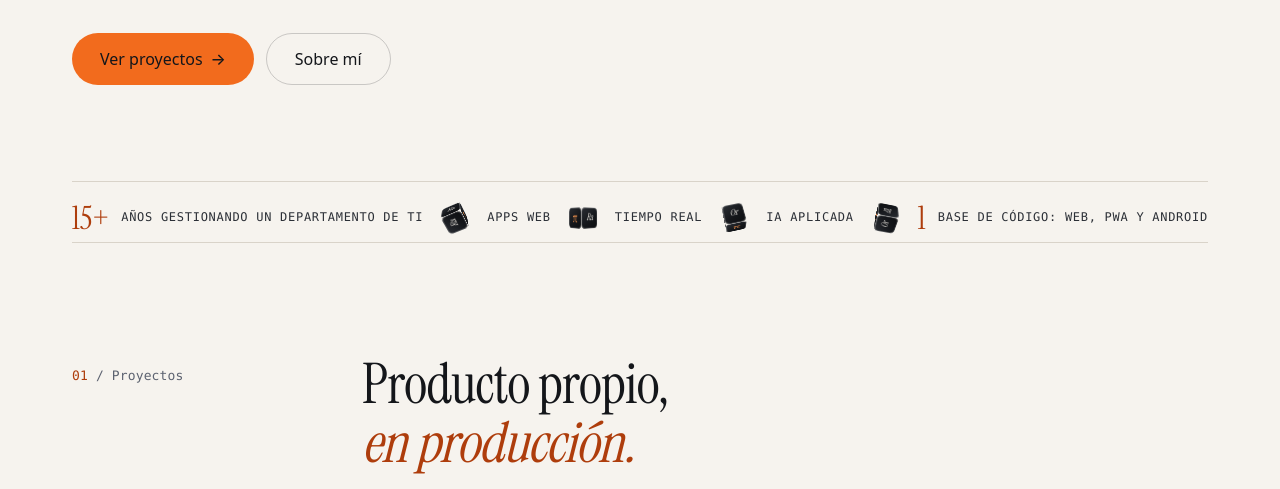
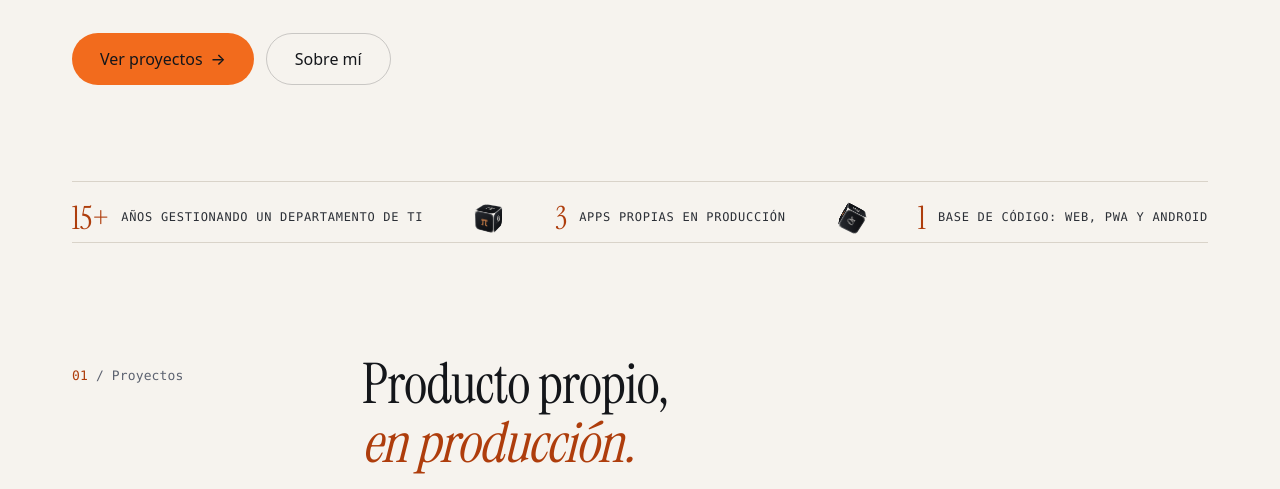
Before and after one commit to Orpira/orpira-portfolio, an Astro site: page / in a window 1280 px wide. Shown: the part 590-1079 px from the top of the page. Built offline with nearby package versions, Linux system fonts and the light colour scheme; Astro itself is replaced by a stand-in of ours; a web font is replaced by a local one.

Commit message:
feat(cifras): tres cifras separadas por cubos
- Línea: «15+ años gestionando un departamento de TI» · cubo · «3 apps propias
  en producción» · cubo · «1 base de código: web, PWA y Android».
- Desde 1280 px, una fila con los cubos centrados entre cifras; más estrecho,
  una cifra por línea con el cubo delante y los números alineados.

Co-Authored-By: Claude Opus 5.5 <noreply@anthropic.com>
Claude-Session: https://claude.ai/code/session_0176F6ajcehT24Ks7CLB3sbR

```diff
--- a/src/components/home/ProofStrip.astro
+++ b/src/components/home/ProofStrip.astro
@@ -1,41 +1,27 @@
 ---
 /**
- * Franja de cifras bajo el hero: una sola línea fina dentro de los márgenes
- * del contenido (alineada con las persianas), y debajo una fila compacta:
- * cifra, áreas y cifra, separadas por cubos OrPiRa girando.
+ * Franja de cifras bajo el hero: una línea fina dentro de los márgenes del
+ * contenido (alineada con las persianas) y debajo las cifras separadas por
+ * cubos OrPiRa girando.
+ * - Desde 1280 px: una sola fila; el cubo solo aparece entre cifras.
+ * - Más estrecho: una cifra por línea, con el cubo delante como viñeta.
  */
 import MiniCube from "../MiniCube.astro";
 import { stats, publishable } from "../../data/home";
 
 const items = publishable(stats).filter((s) => s.value !== null);
-const [first, ...rest] = items;
-const areas = ["Apps web", "Tiempo real", "IA aplicada"];
 ---
 
 {
-	first && (
+	items.length > 0 && (
 		<section aria-label="Algunas cifras">
 			<div class="container-site">
 				<div class="proof">
-					<dl class="proof-item">
-						<dt class="sr-only">{first.label}</dt>
-						<dd>
-							<span class="proof-num">{first.value}</span>
-							<span class="proof-label" aria-hidden="true">{first.label}</span>
-						</dd>
-					</dl>
-
-					{areas.map((a, i) => (
+					{items.map((stat, i) => (
 						<>
-							<MiniCube size={20} delay={i * 1.6} class:list={["proof-cube", i === 0 && "proof-cube--edge"]} />
-							<p class="proof-area">{a}</p>
-						</>
-					))}
-
-					{rest.map((stat, i) => (
-						<>
-							<MiniCube size={20} delay={(areas.length + i) * 1.6} class="proof-cube proof-cube--edge" />
+							{i > 0 && <MiniCube size={20} delay={i * 2.2} class="proof-sep" />}
 							<dl class="proof-item">
+								<MiniCube size={18} delay={i * 2.2} class="proof-bullet" />
 								<dt class="sr-only">{stat.label}</dt>
 								<dd>
 									<span class="proof-num">{stat.value}</span>
@@ -52,14 +38,15 @@ const areas = ["Apps web", "Tiempo real", "IA aplicada"];
 
 <style>
 	.proof {
-		display: flex;
-		flex-wrap: wrap;
-		align-items: center;
-		gap: 0.9rem 0.65rem;
+		display: grid;
+		gap: 1rem;
 		border-top: 1px solid rgb(var(--line));
 		padding: 1.25rem 0 0.5rem;
 	}
 	.proof-item {
+		display: flex;
+		align-items: center;
+		gap: 1rem;
 		margin: 0;
 	}
 	.proof-item dd {
@@ -74,40 +61,37 @@ const areas = ["Apps web", "Tiempo real", "IA aplicada"];
 		line-height: 1;
 		color: rgb(var(--accent-ink));
 	}
-	.proof-label,
-	.proof-area {
-		margin: 0;
+	.proof-label {
 		font-family: var(--font-data);
 		font-size: 0.75rem;
 		letter-spacing: 0.06em;
 		text-transform: uppercase;
 		color: rgb(var(--ink-soft));
 	}
-
-	@media (min-width: 640px) {
-		.proof {
-			column-gap: 1.25rem;
+	.proof :global(.proof-sep) {
+		display: none;
+	}
+	/* Una cifra por línea: números en columna para que las etiquetas se alineen. */
+	@media (max-width: 1279px) {
+		.proof-num {
+			min-width: 2.75rem;
 		}
 	}
 
-	/* Pantallas estrechas: cada cifra en su línea; los cubos solo separan las áreas. */
-	@media (max-width: 1279px) {
-		.proof-item {
-			flex-basis: 100%;
+	/* Una sola fila: cifras y cubos repartidos; el cubo queda centrado entre cifras. */
+	@media (min-width: 1280px) {
+		.proof {
+			display: flex;
+			justify-content: space-between;
+			align-items: center;
 		}
-		.proof :global(.proof-cube--edge) {
+		.proof :global(.proof-sep) {
+			display: inline-block;
+		}
+		.proof :global(.proof-bullet) {
 			display: none;
 		}
-	}
-
-	@media (min-width: 1280px) {
-		.proof {
-			flex-wrap: nowrap;
-			justify-content: space-between;
-			column-gap: 1rem;
-		}
-		.proof-label,
-		.proof-area {
+		.proof-label {
 			white-space: nowrap;
 		}
 	}
--- a/src/data/home.ts
+++ b/src/data/home.ts
@@ -37,6 +37,7 @@ export interface Stat {
 
 export const stats: Stat[] = [
 	{ value: "15+", label: "años gestionando un departamento de TI" },
+	{ value: "3", label: "apps propias en producción" },
 	{ value: "1", label: "base de código: web, PWA y Android" },
 ];
 
```
